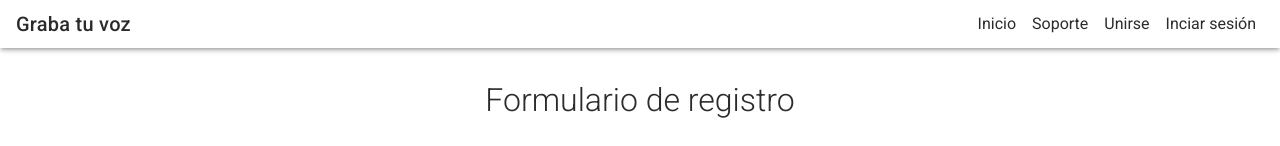
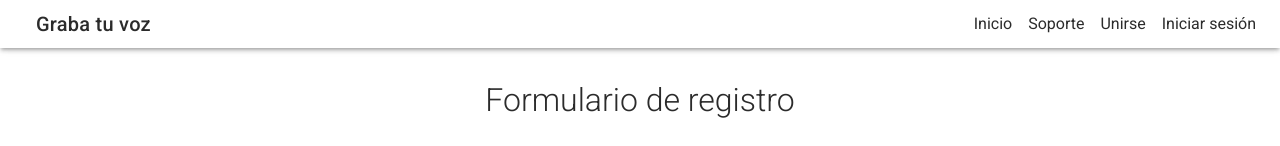
Before and after one commit to jd45p8/graba-tu-voz, a Vue app: page /join in a window 1280 px wide. Shown: the top 146 px of the page. Built offline with nearby package versions, Linux system fonts and the light colour scheme.

Commit message:
Se hizo opcional la fecha de nacimiento y se intentó resolver el bug de la barra de navegación en safari.

```diff
--- a/src/App.vue
+++ b/src/App.vue
@@ -1,8 +1,8 @@
 <template>
   <v-app>
-    <v-app-bar app dense hide-on-scroll elevation="3" color="white">
+    <v-app-bar app dense elevation="3" color="white">
       <v-app-bar-nav-icon v-on:click="toggleMobileNav" class="d-flex d-md-none dark-text"></v-app-bar-nav-icon>
-      <h1 class="title dark-text">Graba tu voz</h1>
+      <v-toolbar-title class="title dark-text">Graba tu voz</v-toolbar-title>
 
       <v-spacer></v-spacer>
 
--- a/src/router/index.js
+++ b/src/router/index.js
@@ -43,7 +43,7 @@ const routes = [
     component: () => import("../views/Login.vue"),
     meta: {
       guest: true,
-      shownName: "Inciar sesión"
+      shownName: "Iniciar sesión"
     }
   },
   {
--- a/src/views/Join.vue
+++ b/src/views/Join.vue
@@ -38,12 +38,17 @@
             <div class="mb-2">
               <date-component
                 :date.sync="form.birthdate"
-                label="Fecha de nacimiento"
+                label="Fecha de nacimiento (opcional)"
                 :min="minBirthdate"
                 :max="maxBirthdate"
+              />
+              <v-select
                 :rules="[rules.required]"
-              />
-              <v-select :rules="[rules.required]" label="Género" v-model="form.gender" outlined :items="gendersList"></v-select>
+                label="Género"
+                v-model="form.gender"
+                outlined
+                :items="gendersList"
+              ></v-select>
               <v-switch v-model="form.contact" class="ml-3 mt-0" inset>
                 <template v-slot:label>
                   <span class="dark-text">
@@ -181,6 +186,7 @@ export default {
       );
     },
     verifyDemographicInformation() {
+      if (this.form.birthdate) {
         let date;
         try {
           date = moment(this.form.birthdate);
@@ -191,6 +197,7 @@ export default {
         if (!date.isValid()) return false;
         if (!date.isAfter(this.minBirthdate) || !date.isBefore(this.maxBirthdate)){
           return false;
+        }
       }
 
       return this.form.gender != "";
@@ -216,6 +223,7 @@ export default {
           break;
 
         default:
+          this.sending = true;
           try {
             let form = this.form;
             if (!this.form.contact) {
@@ -227,10 +235,8 @@ export default {
                 contact: form.contact,
               };
             }
-            this.sending = true;
             let response = await axios.post(`${window["URL_API"]}/user`, form);
             notificationBus.$emit("SUCCESS", response.data.message);
-            this.sending = false;
             this.$router.push("login");
           } catch (error) {
             if (error.response) {
@@ -243,6 +249,7 @@ export default {
               notificationBus.$emit("ERROR", "Algo ha salido mal.");
             }
           }
+          this.sending = false;
       }
     }
   },
```
Lines whose indentation alone changed are shown as unchanged.
